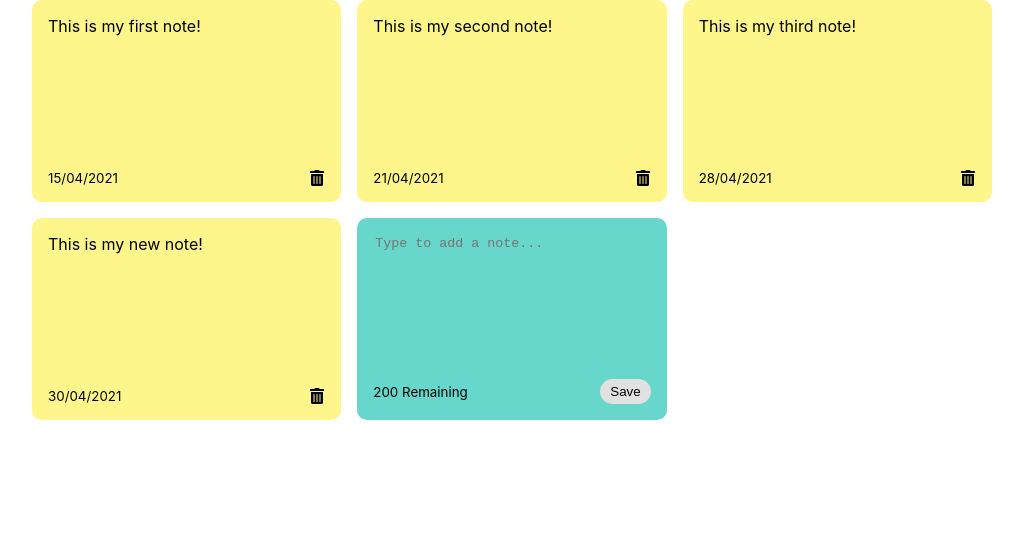
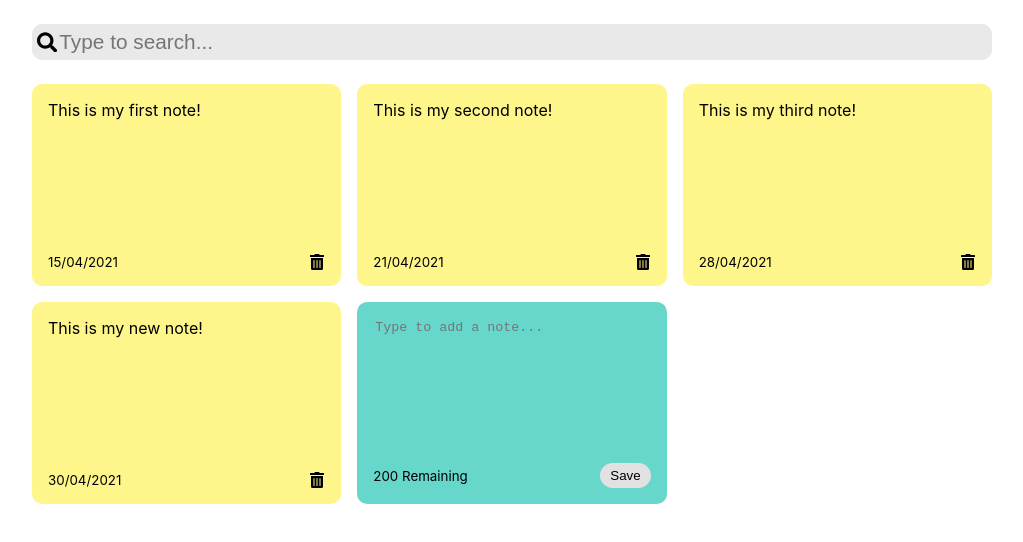
Before and after one commit to TejasSathe010/React-Notes-App, a React (Create React App) app: page / in a window 1280 px wide. Shown: the top 542 px of the page, without its empty margins (128-1151 px from the left). Built offline with nearby package versions, Linux system fonts and the light colour scheme.

Commit message:
Add search feature

```diff
--- a/src/App.js
+++ b/src/App.js
@@ -1,6 +1,7 @@
 import NotesList from "./components/NotesList";
 import { useState } from 'react';
 import { nanoid } from 'nanoid';
+import Search from "./components/Search";
 
 function App() {
 
@@ -27,6 +28,8 @@ function App() {
 		}
   ]);
 
+  const [searchText, setSearchText] = useState('');
+
   const handleAddNote = (text)=>{
     const date = new Date();
     const newNote = {
@@ -43,9 +46,12 @@ function App() {
     setNotes(newNotes);
   }
 
+
+
   return (
     <div className="container">
-      <NotesList notes={notes} handleAddNote={handleAddNote} deleteNote={deleteNote} />
+      <Search searchText={searchText} setSearchText={setSearchText} />
+      <NotesList notes={notes.filter((note) => (note.text.toLowerCase()).includes(searchText.toLowerCase()))} handleAddNote={handleAddNote} deleteNote={deleteNote} />
     </div>
   );
 }
--- a/src/components/Note.js
+++ b/src/components/Note.js
@@ -8,6 +8,7 @@ const Note = ({ note, deleteNote }) => {
             <div className="note-footer">
                 <small>{ note.date }</small>
                 <FaTrashAlt
+                className="delete-icon"
                 onClick={() => {
                     deleteNote(note.id)
                 }}
--- /dev/null
+++ b/src/components/Search.js
@@ -0,0 +1,15 @@
+import React from 'react';
+import { FaSearch } from 'react-icons/fa';
+
+const Search = ({searchText, setSearchText}) => {
+    return (
+        <div className="search">
+            <FaSearch className="search-icon" size="1.3em"/>
+            <input type="text" placeholder="Type to search..." onChange={(e) => {
+                setSearchText(e.target.value);
+            }} />
+        </div>
+    )
+}
+
+export default Search
--- a/src/index.css
+++ b/src/index.css
@@ -97,13 +97,14 @@ textarea:focus {
 	background-color: rgb(233, 233, 233);
 	border-radius: 10px;
 	padding: 5px;
-	margin-bottom: 1.5em;
+	margin: 1.5em 0;
 }
 
 .search input {
 	border: none;
 	background-color: rgb(233, 233, 233);
 	width: 100%;
+	font-size: 1.3em;
 }
 
 .search input:focus {
```
